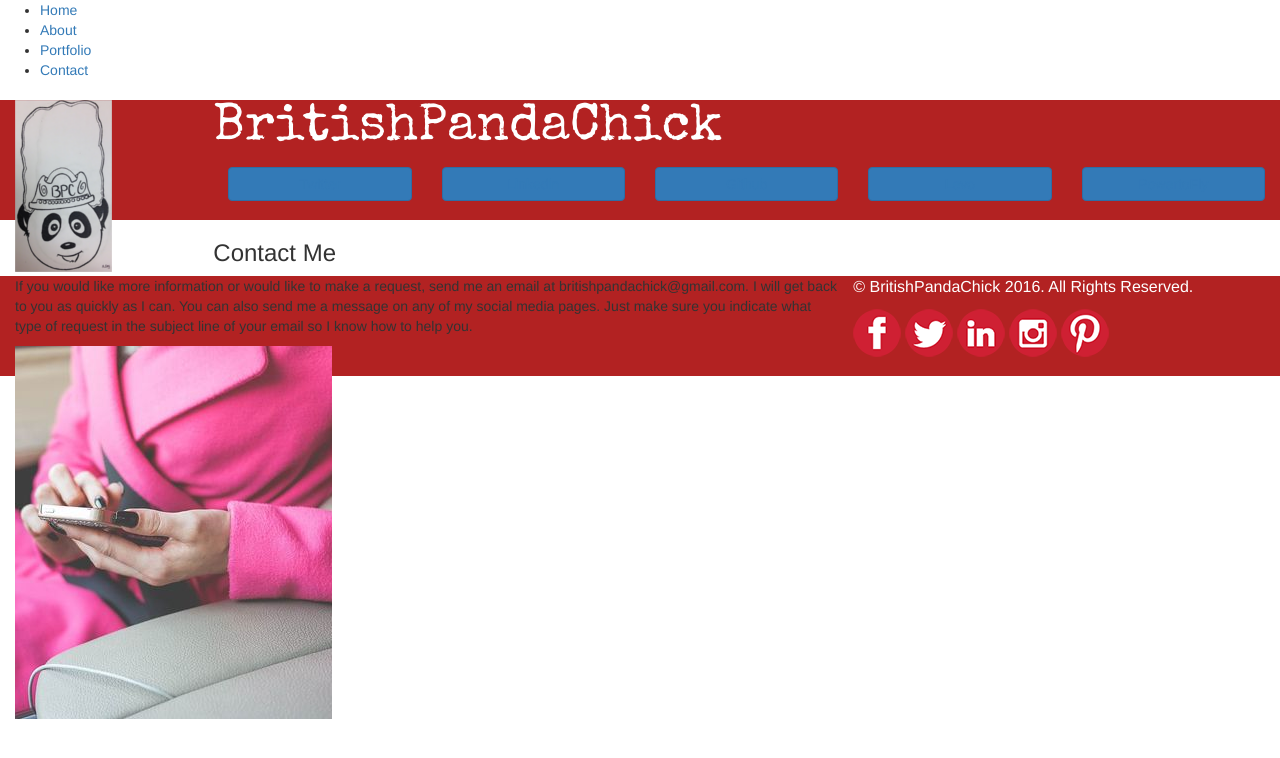
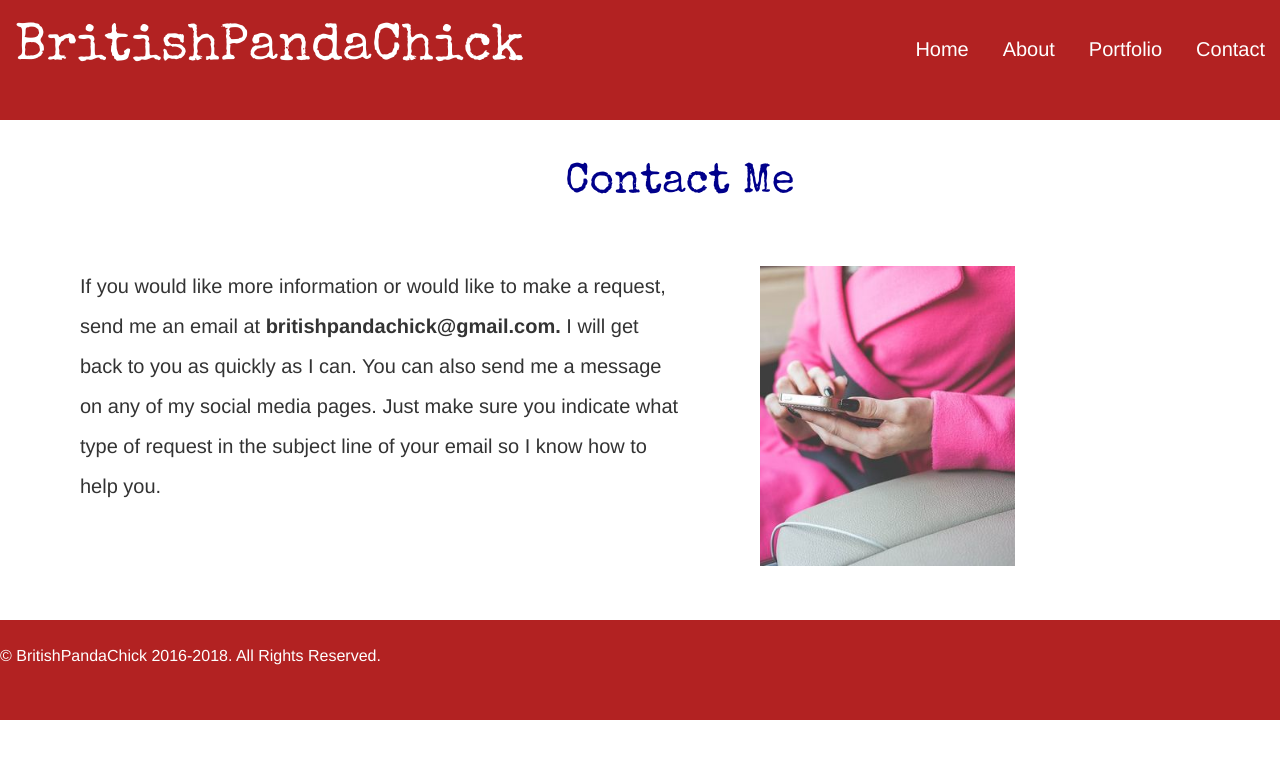
Before and after one commit to BritishPandaChick/skillcrush-portfolio-project, a plain HTML site: page contact.html in a window 1280 px wide. Drawn offline with nearby package versions, Linux system fonts and the light colour scheme.

Commit message:
Update contact file and stylesheet

```diff
--- a/contact.html
+++ b/contact.html
@@ -20,159 +20,63 @@
 
   <body>
 
-    <nav>
-
-      <ul class="nav_bar">
-
-        <li><a href="index.html">Home</a></li>
-
-        <li><a href="about.html">About</a></li>
-
-        <li><a href="portfolio.html">Portfolio</a></li>
-
-        <li><a href="contact.html">Contact</a></li>
-
-        </ul>
-
-      </nav>
-
-
-      <header>
-
-        <div class="col-xs-2">
-
-          <img src="img/logo-html.png" alt="logo" id="logo" />
-
+    <header>
+      <div class="full-width">
+        <div class="half-width">
+          <h1>BritishPandaChick</h1>
         </div>
 
+        <div class="half-width">
+          <nav>
+            <ul class="nav-bar">
+              <li><a href="#">Home</a></li>
+              <li><a href="#">About</a></li>
+              <li><a href="#">Portfolio</a></li>
+              <li><a href="#">Contact</a></li>
+            </ul>
+          </nav>
+        </div>
+      </div>
+    </header>
 
-
-        <div id="site_name">
-
-          <h1>BritishPandaChick</h1>
-
-        </div>
-
-
-
-        <div class="prof_media">
-
-          <div class="col-xs-2">
-
-            <a href="https://twitter.com/TheOriginalBPC"><button class="btn btn-block
- btn-primary">Twitter</a></button>
-
+    <main>
+      <section id="contact">
+        <div class="full-width">
+          <h2>Contact Me</h2>
+          <div class="half-width">
+            <p>If you would like more information or would like to
+              make a request, send me an email at <span>britishpandachick@gmail.com.</span> I will
+              get back to you as quickly as I can. You can also send me a message on
+              any of my social media pages. Just make sure you indicate what type of
+              request in the subject line of your email so I know how to help you.</p>
           </div>
 
+          <div class="half-width">
+            <img src="img/iphone.png" alt="Girl on Iphone"  class="img-responsive" />
+          </div>
+        </div>
+      </section>
+    </main>
 
-
-          <div class="col-xs-2">
-
-            <a href="https://www.linkedin.com/in/bpcseb32015"><button class="btn btn-block
- btn-primary">Linkedin</a></button>
-
+      <footer>
+        <div class="full-width">
+          <div class="half-width">
+            <p>&copy; BritishPandaChick 2016-2018. All Rights Reserved.</p>
           </div>
 
-
-
-          <div class="col-xs-2">
-
-            <a href="https://github.com/BritishPandachick"><button class="btn btn-block
- btn-primary">Github</a></button>
-
+          <div class="half-width">
+            <nav>
+              <ul>
+                <li><a href="http://www.facebookc.com/sarahbartleybpc" target="_blank"><i class="fab fa-facebook"></i></a></li>
+                <li><a href="https://twitter.com/TheOriginalBPC" target="_blank"><i class="fab fa-twitter-square"></i></a></li>
+                <li><a href="https://www.linkedin.com/in/sarahbartleybpc" target="_blank"><i class="fab fa-linkedin"></i></a></li>
+                <li><a href="https://www.instagram.com/britishpandachick" target="_blank"><i class="fab fa-instagram"></i></a></li>
+                <li><a href="https://www.pinterest.com/theoriginalbpc" target="_blank"><i class="fab fa-pinterest"></i></a></li>
+              </ul>
+            </nav>
           </div>
-
-
-
-          <div class="col-xs-2">
-
-            <a href="http://www.levo.com/sarah-bartley"><button class="btn btn-block
- btn-primary">Levo</a></button>
-
-          </div>
-
-
-
-          <div class="col-xs-2">
-
-            <a href="https://www.powertofly.com/talents/63576"><button class="btn btn-block
- btn-primary">PowertoFly</a></button>
-
-          </div>
-
         </div>
-
-      </header>
-
-
-
-      <div id="contact_title">
-
-        <h3 id="contact_header">Contact Me</h3>
-
-      </div>
-
-
-
-      <section>
-
-        <div class="col-xs-8">
-
-          <p class="how_contact">If you would like more information or would like to
-
-            make a request, send me an email at britishpandachick@gmail.com. I will
-
-            get back to you as quickly as I can. You can also send me a message on
-
-            any of my social media pages. Just make sure you indicate what type of
-
-            request in the subject line of your email so I know how to help you.</p>
-
-        </div>
-
-
-
-        <div class="col-xs-6">
-
-          <img src="img/iphone.png" alt="contact_pic" id="contact_pic" align="center" />
-
-        </div>
-
-      </section>
-
-
-
-      <footer>
-
-        <div class="copyright">
-
-          <p>&copy; BritishPandaChick 2016. All Rights Reserved.</p>
-
-        </div>
-
-
-
-        <div id="social_media">
-
-          <a href="https://www.facebook.com/britishpandachick" target="_blank"><img
- src="img/facebook.png" alt="facebook" id="facebook" /></a>
-
-          <a href="https://twitter.com/TheOriginalBPC" target="_blank"><img
- src="img/twitter.png" alt="twitter" id="twitter" /></a>
-
-          <a href="https://www.linkedin.com/in/bpcseb32015" target="_blank"><img
- src="img/linkedin.png" alt="linkedin" id="linkedin" /></a>
-
-          <a href="https://www.instagram.com/britishpandachick" target="_blank"><img
- src="img/instagram.png" alt="instagram" id="instagram" /></a>
-
-          <a href="https://www.pinterest.com/theoriginalbpc" target="_blank"><img
- src="img/pinterest.png" alt="pinterest" id="pinterest" /></a>
-
-        </div>
-
       </footer>
-
     </body>
 
 </html>
--- a/css/style.css
+++ b/css/style.css
@@ -341,3 +341,38 @@ footer nav ul li i:hover {
   color: #fff;
   text-decoration: none;
 }
+
+/* Contact */
+#contact {
+  height: 500px;
+  padding-left: 80px;
+}
+
+#contact .full-width {
+  padding: 20px 0;
+}
+
+#contact .half-width {
+  padding: 50px 0;
+}
+
+#contact h2 {
+  font-family: 'Special Elite', cursive;
+  font-size: 42px;
+  color: darkblue;
+  text-align: center;
+}
+
+#contact p {
+  font-size: 20px;
+  line-height: 40px;
+}
+
+#contact p span {
+  font-weight: bold;
+}
+
+#contact img {
+  height: 300px;
+  padding-left: 80px;
+}
```
